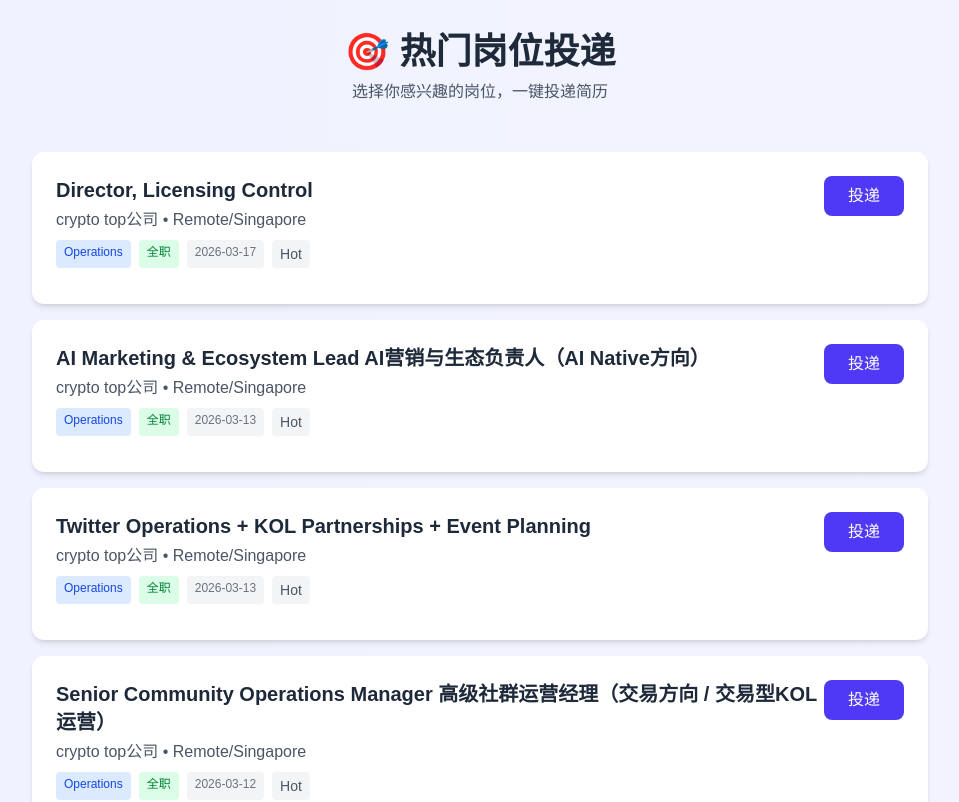
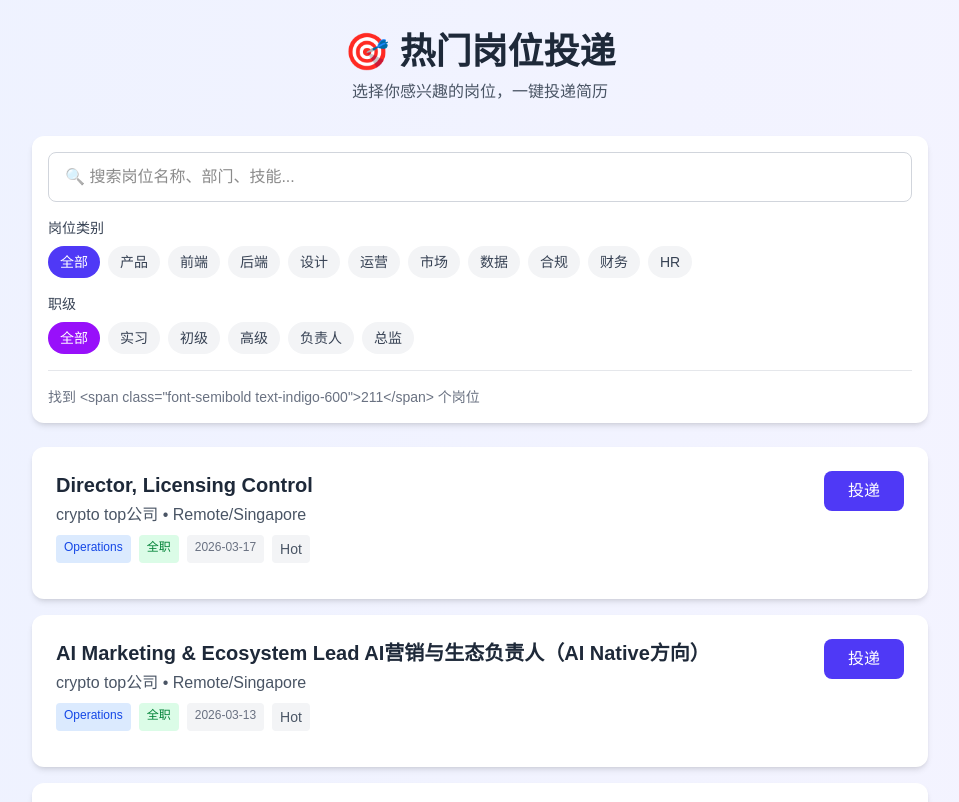
Before and after one commit to joyark37/offerprovider, a Next.js app: page / in a window 1280 px wide. Shown: the top 802 px of the page, without its empty margins (160-1119 px from the left). Built offline with nearby package versions, Linux system fonts and the light colour scheme.

Commit message:
Add search and filter (category, level) to job listings

```diff
--- a/src/app/page.tsx
+++ b/src/app/page.tsx
@@ -1,7 +1,32 @@
 'use client'
 
-import { useState, useEffect } from 'react'
+import { useState, useEffect, useMemo } from 'react'
 import { type Job } from '@/lib/types'
+
+// 岗位类别映射
+const JOB_CATEGORIES = [
+  { id: 'all', name: '全部' },
+  { id: 'product', name: '产品', keywords: ['产品', 'Product', 'PM'] },
+  { id: 'frontend', name: '前端', keywords: ['前端', 'Front-end', 'Frontend', 'React', 'Vue', 'Flutter', 'iOS', 'Android', 'Android'] },
+  { id: 'backend', name: '后端', keywords: ['后端', 'Back-end', 'Backend', 'Java', 'Go', 'Node', 'Engineer', '开发'] },
+  { id: 'design', name: '设计', keywords: ['设计', 'Design', 'UI', 'UX', '视觉', '美术'] },
+  { id: 'operation', name: '运营', keywords: ['运营', 'Operation', '客服', 'CS'] },
+  { id: 'marketing', name: '市场', keywords: ['市场', 'Marketing', '商务', 'BD', '增长', 'Growth'] },
+  { id: 'data', name: '数据', keywords: ['数据', 'Data', '分析', 'Analyst', '风控', 'Risk'] },
+  { id: 'legal', name: '合规', keywords: ['合规', 'Compliance', '法务', 'Legal', 'License'] },
+  { id: 'finance', name: '财务', keywords: ['财务', 'Finance', '会计', 'Accounting', '税务'] },
+  { id: 'hr', name: 'HR', keywords: ['HR', '人力资源', '招聘', 'Recruit'] },
+]
+
+// 职级筛选
+const JOB_LEVELS = [
+  { id: 'all', name: '全部' },
+  { id: 'intern', name: '实习', keywords: ['Intern', '实习'] },
+  { id: 'junior', name: '初级', keywords: ['Junior', '初级', '专员的'] },
+  { id: 'senior', name: '高级', keywords: ['Senior', '高级', '资深'] },
+  { id: 'lead', name: '负责人', keywords: ['Lead', 'Manager', '负责人', '主管'] },
+  { id: 'head', name: '总监', keywords: ['Head', 'Director', '总监', 'VP'] },
+]
 
 export default function Home() {
   const [jobs, setJobs] = useState<Job[]>([])
@@ -9,6 +34,12 @@ export default function Home() {
   const [selectedJob, setSelectedJob] = useState<Job | null>(null)
   const [submitted, setSubmitted] = useState(false)
   const [submitting, setSubmitting] = useState(false)
+
+  // 筛选状态
+  const [searchQuery, setSearchQuery] = useState('')
+  const [selectedCategory, setSelectedCategory] = useState('all')
+  const [selectedLevel, setSelectedLevel] = useState('all')
+
   const [formData, setFormData] = useState({
     name: '',
     email: '',
@@ -28,6 +59,46 @@ export default function Home() {
       .catch(console.error)
       .finally(() => setLoading(false))
   }, [])
+
+  // 筛选逻辑
+  const filteredJobs = useMemo(() => {
+    return jobs.filter(job => {
+      // 搜索匹配
+      if (searchQuery) {
+        const query = searchQuery.toLowerCase()
+        const matchTitle = job.title.toLowerCase().includes(query)
+        const matchDept = job.department?.toLowerCase().includes(query)
+        const matchDesc = job.jobDescription?.toLowerCase().includes(query) || job.requirements?.toLowerCase().includes(query)
+        if (!matchTitle && !matchDept && !matchDesc) return false
+      }
+
+      // 类别筛选
+      if (selectedCategory !== 'all') {
+        const category = JOB_CATEGORIES.find(c => c.id === selectedCategory)
+        if (category) {
+          const match = category.keywords.some(kw =>
+            job.title.toLowerCase().includes(kw.toLowerCase()) ||
+            job.department?.toLowerCase().includes(kw.toLowerCase()) ||
+            job.jobDescription?.toLowerCase().includes(kw.toLowerCase())
+          )
+          if (!match) return false
+        }
+      }
+
+      // 职级筛选
+      if (selectedLevel !== 'all') {
+        const level = JOB_LEVELS.find(l => l.id === selectedLevel)
+        if (level) {
+          const match = level.keywords.some(kw =>
+            job.title.toLowerCase().includes(kw.toLowerCase())
+          )
+          if (!match) return false
+        }
+      }
+
+      return true
+    })
+  }, [jobs, searchQuery, selectedCategory, selectedLevel])
 
   const handleSubmit = async (e: React.FormEvent) => {
     e.preventDefault()
@@ -299,7 +370,7 @@ export default function Home() {
   return (
     <div className="min-h-screen bg-gradient-to-br from-indigo-50 to-purple-50 p-4 md:p-8">
       <div className="max-w-4xl mx-auto">
-        <header className="text-center mb-12">
+        <header className="text-center mb-8">
           <h1 className="text-4xl font-bold text-gray-800 mb-2">
             🎯 热门岗位投递
           </h1>
@@ -308,13 +379,93 @@ export default function Home() {
           </p>
         </header>
 
+        {/* 搜索和筛选区域 */}
+        <div className="bg-white rounded-xl shadow-md p-4 mb-6">
+          {/* 搜索框 */}
+          <div className="mb-4">
+            <input
+              type="text"
+              placeholder="🔍 搜索岗位名称、部门、技能..."
+              value={searchQuery}
+              onChange={e => setSearchQuery(e.target.value)}
+              className="w-full px-4 py-3 border border-gray-300 rounded-lg focus:ring-2 focus:ring-indigo-500 focus:border-transparent"
+            />
+          </div>
+
+          {/* 筛选器 */}
+          <div className="flex flex-col md:flex-row gap-4">
+            {/* 岗位类别 */}
+            <div className="flex-1">
+              <label className="block text-sm font-medium text-gray-700 mb-2">岗位类别</label>
+              <div className="flex flex-wrap gap-2">
+                {JOB_CATEGORIES.map(cat => (
+                  <button
+                    key={cat.id}
+                    onClick={() => setSelectedCategory(cat.id)}
+                    className={`px-3 py-1.5 rounded-full text-sm font-medium transition-colors ${
+                      selectedCategory === cat.id
+                        ? 'bg-indigo-600 text-white'
+                        : 'bg-gray-100 text-gray-700 hover:bg-gray-200'
+                    }`}
+                  >
+                    {cat.name}
+                  </button>
+                ))}
+              </div>
+            </div>
+          </div>
+
+          <div className="flex flex-col md:flex-row gap-4 mt-4">
+            {/* 职级 */}
+            <div className="flex-1">
+              <label className="block text-sm font-medium text-gray-700 mb-2">职级</label>
+              <div className="flex flex-wrap gap-2">
+                {JOB_LEVELS.map(level => (
+                  <button
+                    key={level.id}
+                    onClick={() => setSelectedLevel(level.id)}
+                    className={`px-3 py-1.5 rounded-full text-sm font-medium transition-colors ${
+                      selectedLevel === level.id
+                        ? 'bg-purple-600 text-white'
+                        : 'bg-gray-100 text-gray-700 hover:bg-gray-200'
+                    }`}
+                  >
+                    {level.name}
+                  </button>
+                ))}
+              </div>
+            </div>
+          </div>
+
+          {/* 搜索结果计数 */}
+          <div className="mt-4 pt-4 border-t border-gray-200">
+            <p className="text-sm text-gray-500">
+              {loading ? '加载中...' : `找到 <span class="font-semibold text-indigo-600">${filteredJobs.length}</span> 个岗位${searchQuery || selectedCategory !== 'all' || selectedLevel !== 'all' ? '（已筛选）' : ''}`}
+            </p>
+          </div>
+        </div>
+
         {loading ? (
           <div className="text-center py-12">
             <p className="text-gray-500">加载中...</p>
           </div>
+        ) : filteredJobs.length === 0 ? (
+          <div className="text-center py-12 bg-white rounded-xl shadow-md">
+            <p className="text-gray-500 mb-4">没有找到匹配的岗位</p>
+            <button
+              onClick={() => {
+                setSearchQuery('')
+                setSelectedCategory('all')
+                setSelectedLevel('all')
+              }}
+              className="text-indigo-600 hover:text-indigo-800 font-medium"
+            >
+              清除筛选条件
+            </button>
+          </div>
         ) : (
           <div className="grid gap-4">
-            {jobs.map(job => (
+            {filteredJobs.map(job => (
               <div
                 key={job.id}
                 className="bg-white rounded-xl shadow-md p-6 hover:shadow-lg transition-shadow cursor-pointer"
```
